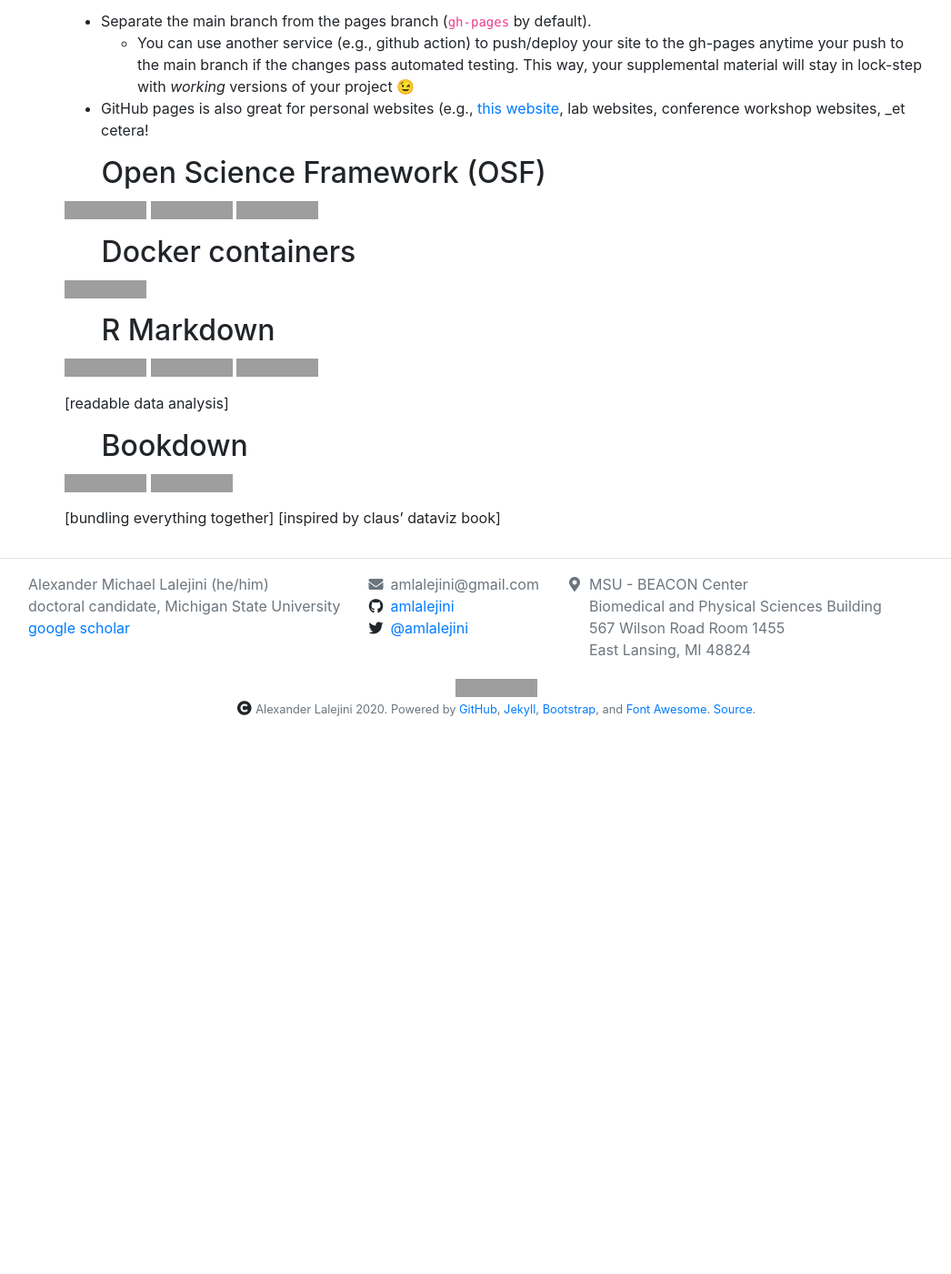
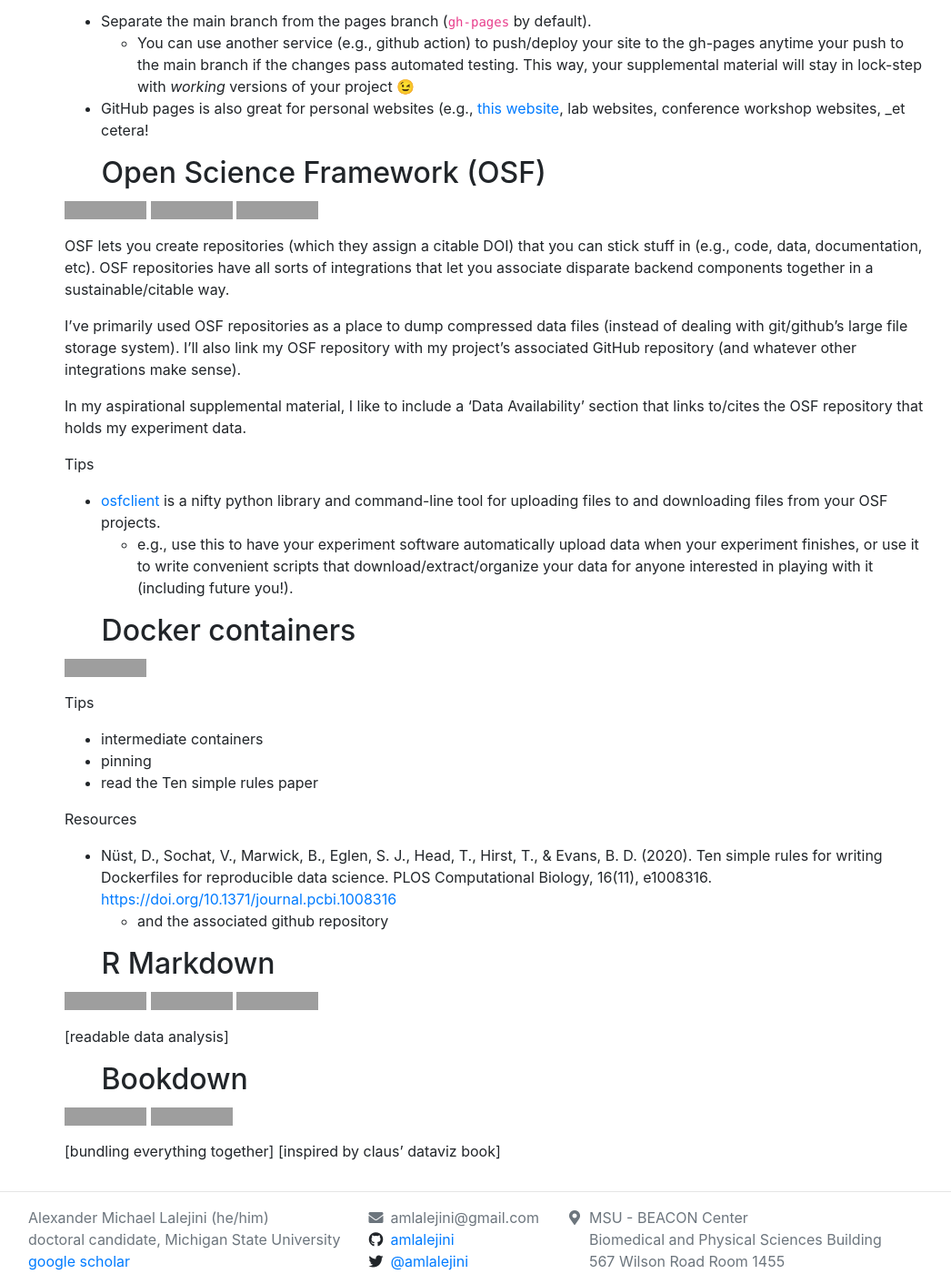
Before and after one commit to amlalejini/amlalejini.github.io, a Jekyll site: the page built from _posts/2020-12-13-supplemental++.md, in a window 1280 px wide and 1400 px high, scrolled down 3326 px, cut to the strip 0-1400 px from the top of the window. Shown: the whole strip at 91% size, without its empty margins (94-1140 px from the left). Built offline with Jekyll 4.4.1, drawn with Linux system fonts in a browser that asks for light colours; nearby versions of some CDN libraries; before the commit the page ends 4116 px from its top, so only the background shows below that; some of the changed text lies outside the part shown; grey boxes are pictures that could not be loaded.

Commit message:
add text for OSF section of 2020-12-13 post

```diff
--- a/_posts/2020-12-13-supplemental++.md
+++ b/_posts/2020-12-13-supplemental++.md
@@ -113,9 +113,35 @@ Tips
 ![data](https://img.shields.io/badge/-data%20storage-ff69b4)
 ![doi](https://img.shields.io/badge/-citable%20doi-ff69b4)
 
+OSF lets you create repositories (which they assign a citable DOI) that you can stick stuff in (e.g., code, data, documentation, etc).
+OSF repositories have all sorts of integrations that let you associate disparate backend components together in a sustainable/citable way.
+
+I've primarily used OSF repositories as a place to dump compressed data files (instead of dealing with git/github's large file storage system).
+I'll also link my OSF repository with my project's associated GitHub repository (and whatever other integrations make sense).
+
+In my aspirational supplemental material, I like to include a 'Data Availability' section that links to/cites the OSF repository that holds my experiment data.
+
+Tips
+
+- [osfclient](https://github.com/osfclient/osfclient) is a nifty python library and command-line tool for uploading files to and downloading files from your OSF projects.
+  - e.g., use this to have your experiment software automatically upload data when your experiment finishes, or use it to write convenient scripts that download/extract/organize your data for anyone interested in playing with it (including future you!).
+
 ## Docker containers
 ![reproducibility](https://img.shields.io/badge/-reproducibility-ff69b4
 )
+
+Tips
+
+- intermediate containers
+- pinning
+- read the Ten simple rules paper
+
+Resources
+
+- Nüst, D., Sochat, V., Marwick, B., Eglen, S. J., Head, T., Hirst, T., & Evans, B. D. (2020). Ten simple rules for writing Dockerfiles for reproducible data science. PLOS Computational Biology, 16(11), e1008316. <https://doi.org/10.1371/journal.pcbi.1008316>
+  - and the associated github repository
+
+
 
 ## R Markdown
 ![analysis](https://img.shields.io/badge/-data%20analysis-ff69b4)
```
Also changed, not shown: other parts of _posts/2020-12-13-supplemental++.md (+1 -1 lines).
